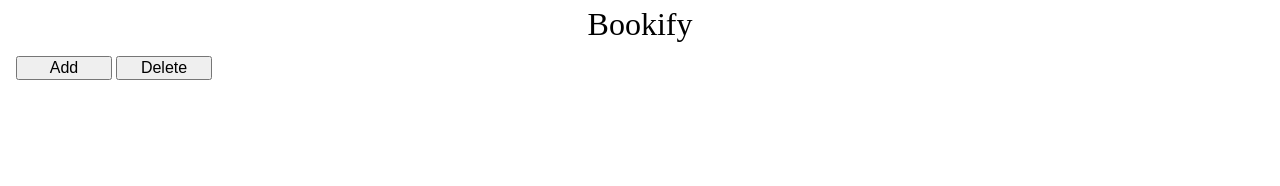
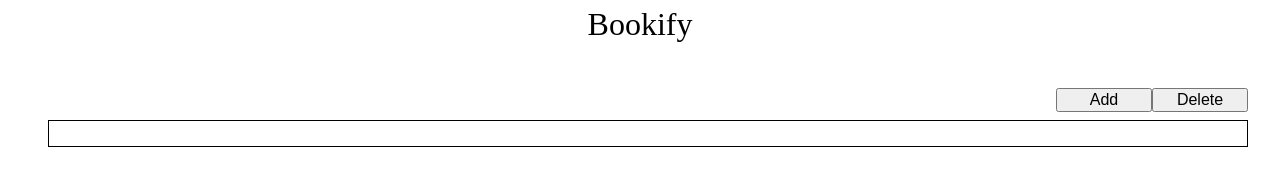
Before and after one commit to djcurill/library, a plain HTML site: page index.html in a window 1280 px wide. Drawn offline with Linux system fonts and the light colour scheme.

Commit message:
Create main container and table grid framework

```diff
--- a/css/styles.css
+++ b/css/styles.css
@@ -10,6 +10,21 @@ button{
 
 }
 
+.main{
+    margin: 3rem 2rem 0 3rem;
+}
+
 .btn-container{
-    margin: 1rem 0 0 1rem;
+    display: flex;
+    justify-content: flex-end;
+    margin-bottom: 0.5rem;
 }
+
+.library{
+    display: grid;
+    grid-template-columns: 2fr repeat(3,1fr);
+    grid-auto-rows: 25px;
+    grid-template-areas: "title author pages rating";
+    /* margin: 0.5rem 2rem 0 2rem; */
+    border: 1px solid black;
+}
--- a/index.html
+++ b/index.html
@@ -9,8 +9,12 @@
 
 <body>
     <h1>Bookify</h1>
-    <div class="btn-container">
-        <button>Add</button>
-        <button>Delete</button>
+    <div class="main">
+        <div class="btn-container">
+            <button>Add</button>
+            <button>Delete</button>
+        </div>
+        <div class="library">
+        </div>
     </div>
 </body>
```
